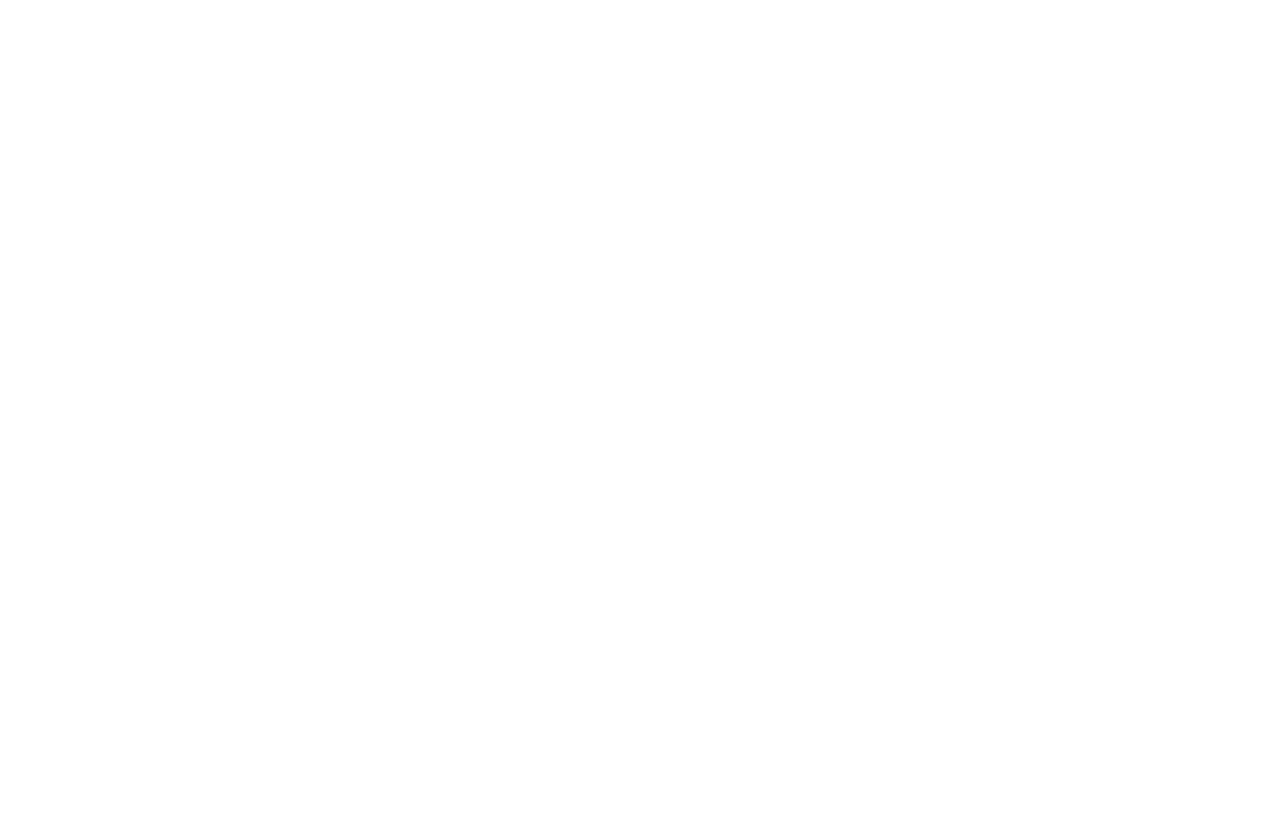
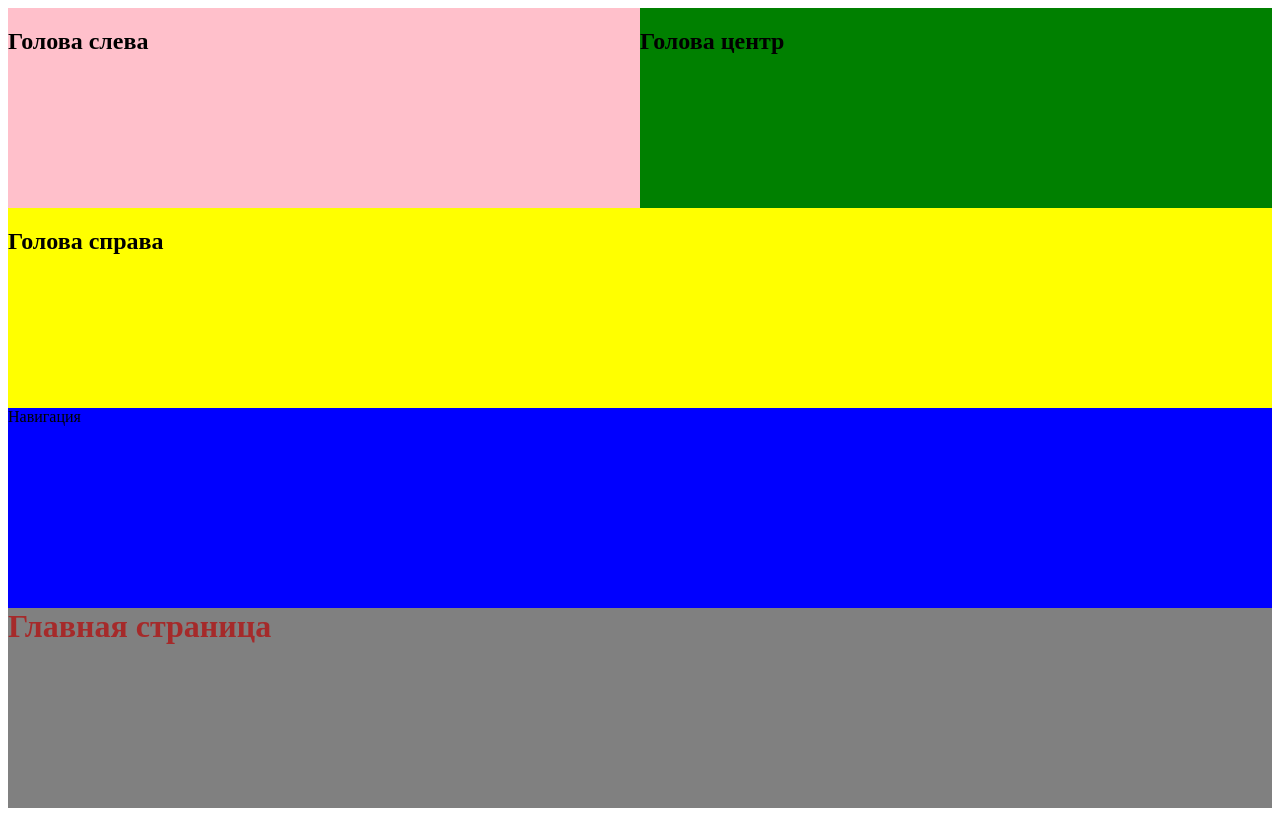
Before and after one commit to Zvermn/testpage, a plain HTML site: page index.html in a window 1280 px wide. Drawn offline with Linux system fonts and the light colour scheme.

Commit message:
проверка адаптивности

```diff
--- a/css/style.css
+++ b/css/style.css
@@ -0,0 +1,87 @@
+h1{
+    color: brown;
+    margin:0px;
+}
+
+.left-block{
+    background-color: pink ;
+}
+
+.center-block{
+    background-color:green ;
+ }
+
+ .right-block{
+     background-color: yellow;
+ }
+
+ nav{
+     background-color: blue;
+ }
+
+ main{
+     background-color: grey;
+ }
+
+ .left-block, .center-block, .right-block, nav, main{
+    height: 200px;
+ }
+
+ @media screen and (min-width:1366px) {       /*1 вариант*/
+    header{
+            display: grid;
+            grid-template-columns: repeat(3, 1fr);
+        }
+
+        nav {
+            grid-column-start: 1;
+            grid-column-end: 4;
+        }
+}
+
+@media screen and (min-width:1024px) and (max-width:1365px){       /*2 вариант*/
+    header{
+        display: grid;
+        grid-template-columns: repeat(2, 1fr);
+    }
+
+    .right-block{
+        grid-column-start: 1;
+        grid-column-end: 3;
+    }
+
+    nav {
+        grid-column-start: 1;
+        grid-column-end: 3;
+    }
+
+}
+
+@media screen and (min-width:768px) and (max-width:1023px){     /*3 вариант*/
+    header{
+        display: grid;
+        grid-template-columns: repeat(1, 1fr);
+    }
+
+}
+
+@media screen and (min-width:480px) and (max-width:767px){        /*4 вариант*/
+    header{
+        display: grid;
+        grid-template-columns: repeat(2, 1fr);
+    }
+    .left-block, .center-block{
+        grid-column-start: 1;
+        grid-column-end: 3;
+    }
+
+}
+
+@media screen and (max-width:479px){        /*4 вариант*/
+    .center-block, nav, main{
+        display: none;
+    }
+    h2{
+        margin: 0px;
+    }
+    }
--- a/index.html
+++ b/index.html
@@ -9,6 +9,22 @@
         <link rel="stylesheet" href="css/fonts.css">
     </head>
     <body>
-
+        <header>
+            <div class="left-block">
+                <h2>Голова слева</h2>
+            </div>
+            <div class="center-block">
+                <h2>Голова центр</h2>
+            </div>
+            <div class="right-block">
+                <h2>Голова справа</h2>
+            </div>
+            <nav>
+                <span>Навигация</span>
+            </nav>
+        </header>
+        <main>
+            <h1>Главная страница</h1>
+        </main>
     </body>
 </html>
```
